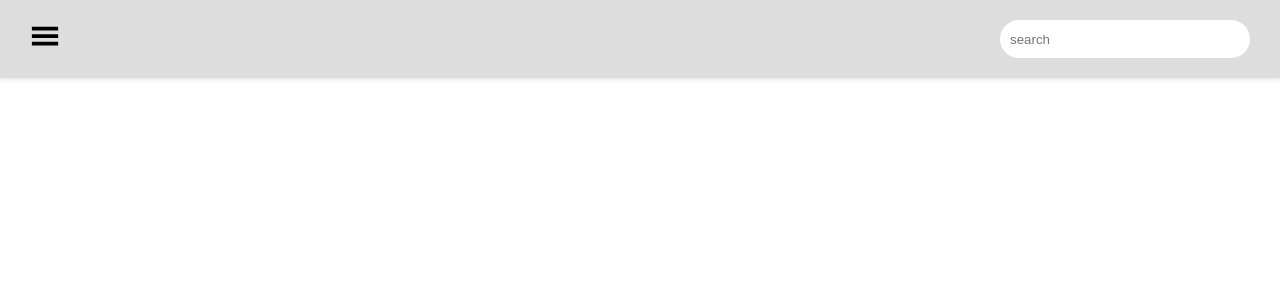
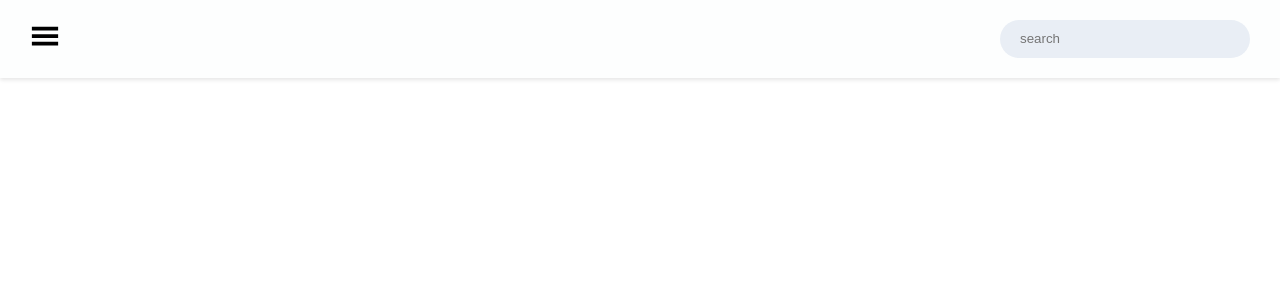
Before and after one commit to Ansor-Coders/Frontend-Client, a React (Vite) app: page / in a window 1280 px wide. Shown: the top 300 px of the page. Built offline with nearby package versions, Linux system fonts and the light colour scheme.

Commit message:
base api created

```diff
--- a/package.json
+++ b/package.json
@@ -10,6 +10,7 @@
     "preview": "vite preview"
   },
   "dependencies": {
+    "axios": "^1.4.0",
     "react": "^18.2.0",
     "react-dom": "^18.2.0",
     "react-icons": "^4.10.1",
--- a/src/components/Header/Header.scss
+++ b/src/components/Header/Header.scss
@@ -3,7 +3,7 @@
   display: flex;
   justify-content: space-between;
   align-items: center;
-  background-color: #ddd;
+  background-color: #fdfefe;
   color: white;
   padding: 20px 30px;
   box-shadow: 0 2px 4px rgba(0, 0, 0, 0.1);
@@ -21,8 +21,11 @@
       width: 250px;
       height: 38px;
       border-radius: 20px;
-      padding-left: 10px;
+      padding-bottom: 0.1rem;
+      padding-left: 20px;
+
       border: none;
+      background-color: #e9eef5;
     }
   }
 
--- a/src/components/sidebar/Sidebar.scss
+++ b/src/components/sidebar/Sidebar.scss
@@ -5,7 +5,7 @@
 .sidebar {
   width: 250px;
   height: 100vh;
-  background-color: #ddd;
+  background-color: #fdfefe;
   color: #000;
   padding: 20px;
   backdrop-filter: blur(10px);
```
Also changed, not shown: src/api/api.js (added, +8 -0 lines), 1 other file (tests, documents, lock files or other folders).
